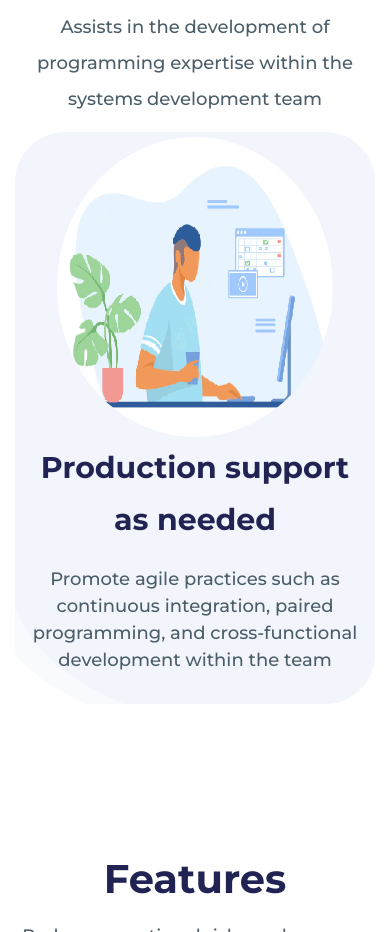
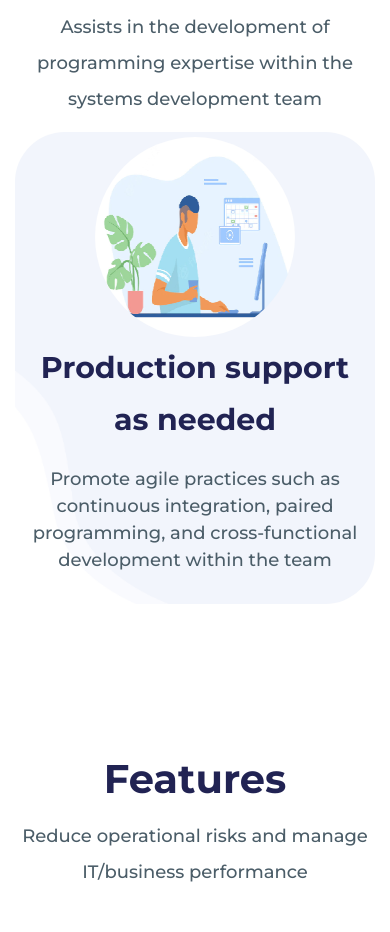
Before and after one commit to kamranqasimovsgithub/landingpage, a plain HTML site: page index.html in a window 390 px wide. Shown: the part 960-1892 px from the top of the page. Drawn offline with nearby package versions, Linux system fonts and the light colour scheme.

Commit message:
landing page

```diff
--- a/assets/css/section.css
+++ b/assets/css/section.css
@@ -92,7 +92,7 @@
 
     .pink-section-small img{
         width: 80%;
-        height: 50%;
+        height: 80%;
         margin: 5px auto;
     }
 
@@ -164,7 +164,7 @@
 }
 .pink-section-background{
     background-position: right;
-    background-image: url('../image/image-sect-3.png');
+    background-image: url('../image/image-bg.png');
     background-repeat: no-repeat;
     background-size: cover;
     border-radius: 50px;
@@ -241,3 +241,13 @@
     position: relative;
     overflow-x: hidden;
 }
+
+
+@media screen and (max-width: 394px) {
+    .pink-section-small img{
+        border-radius: 50%;
+        height: 200px;
+        width: 200px;
+        margin: 5px auto;
+    }
+}
--- a/assets/css/swiper.css
+++ b/assets/css/swiper.css
@@ -1,12 +1,12 @@
 .swiper {
-    width: 50%;
+    width: 90%;
     display: block;
   }
 
   .swiper-slide {
     text-align: center;
     font-size: 18px;
-    width:70%;
+    width:100%;
     transition: 0.5s;
     /* Center slide text vertically */
     display: -webkit-box;
```
Also changed, not shown: assets/image/card1.png, assets/image/card3.png, assets/image/image-bg.png (renamed from assets/image/image-sect-3.png).
